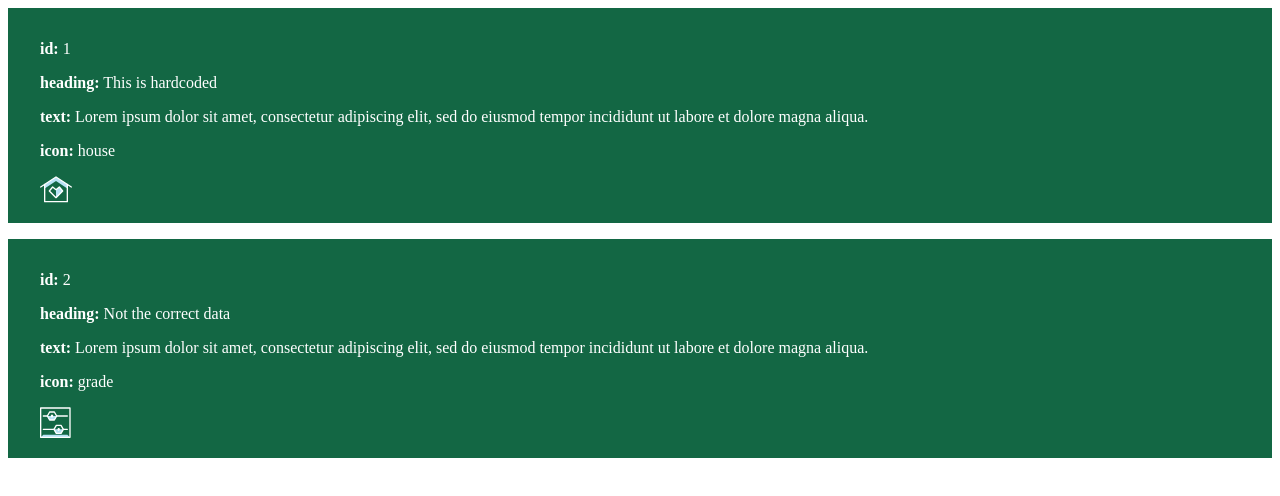
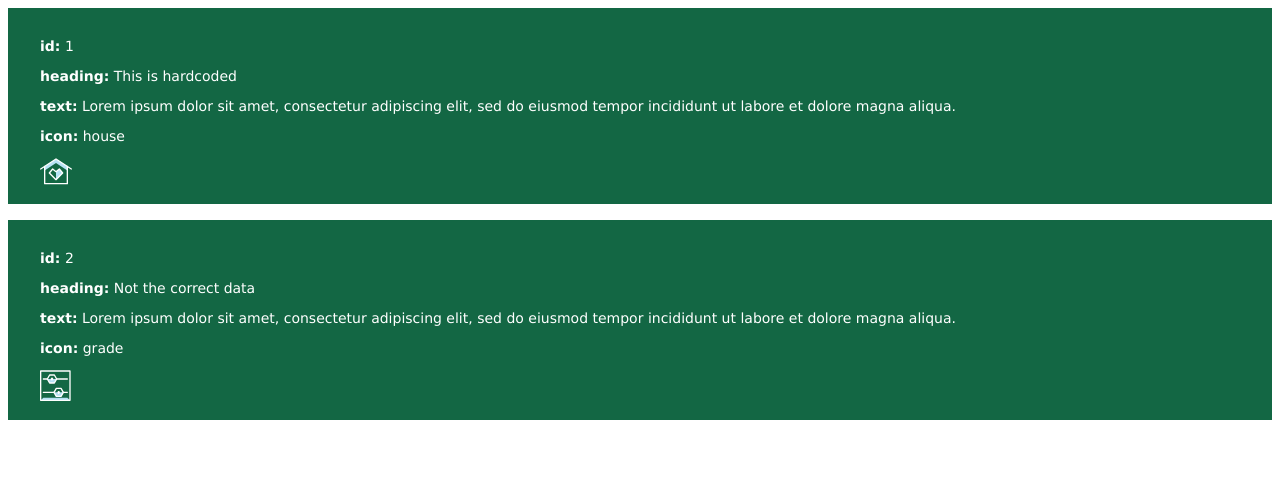
Before and after one commit to Camelonta/camelonta-techtest, a Next.js app: page / in a window 1280 px wide. Shown: the top 496 px of the page. Built offline with nearby package versions, Linux system fonts and the light colour scheme.

Commit message:
globalstyling

```diff
--- a/components/Card/Card.js
+++ b/components/Card/Card.js
@@ -1,16 +1,29 @@
 import React from 'react';
-import styles from './styles.module.css';
+import GlobalStyle from '../../styles/GlobalStyle';
+import { StyledCard } from '../../styles/StyledCard';
+
+import { cards } from '../../data';
 
 const Card = ({card}) => {
   const {id, heading, text, icon} = card;
+
+console.log('cards', cards)
+
+
   return(
-  <div className={styles.card}>
+    <>
+    <StyledCard>
+
     <p><strong>id:</strong> {id}</p>
     <p><strong>heading:</strong> {heading}</p>
     <p><strong>text:</strong> {text}</p>
     <p><strong>icon:</strong> {icon}</p>
     <img src={`/icons/${icon}.svg`}/>
-  </div>
+
+    <GlobalStyle />
+    </StyledCard>
+
+  </>
 )};
 
 
--- a/components/Card/styles.module.css
+++ /dev/null
@@ -1,6 +0,0 @@
-.card {
-    padding: 1rem 2rem;
-    background-color: #136744;
-    margin-bottom: 1rem;
-    color: white;
-}
--- a/package.json
+++ b/package.json
@@ -8,6 +8,7 @@
   "dependencies": {
     "next": "latest",
     "react": "^17.0.2",
-    "react-dom": "^17.0.2"
+    "react-dom": "^17.0.2",
+    "styled-components": "^5.3.5"
   }
 }
--- /dev/null
+++ b/styles/GlobalStyle.js
@@ -0,0 +1,13 @@
+import { createGlobalStyle } from 'styled-components'
+
+const GlobalStyle = createGlobalStyle`
+* {
+    box-sizing: border-box;
+}
+body {
+    font-size: 14px;
+    font-family: 'Verdana', sans-serif;
+}
+`
+
+export default GlobalStyle
--- /dev/null
+++ b/styles/StyledCard.js
@@ -0,0 +1,17 @@
+import styled from "styled-components";
+
+
+// // DEVICES //
+// export const devices = {
+//     mobile: "(min-width: 375px)",
+//     tablet: "(min-width: 768px)",
+//     desktop: "(min-width: 1025px)"
+// }
+
+
+export const StyledCard = styled.div`
+    padding: 1rem 2rem;
+    background-color: #136744;
+    margin-bottom: 1rem;
+    color: white;
+`
```
Also changed, not shown: components/Card/Footer.js (added), components/Card/Header.js (added), 2 other files (tests, documents, lock files or other folders).
